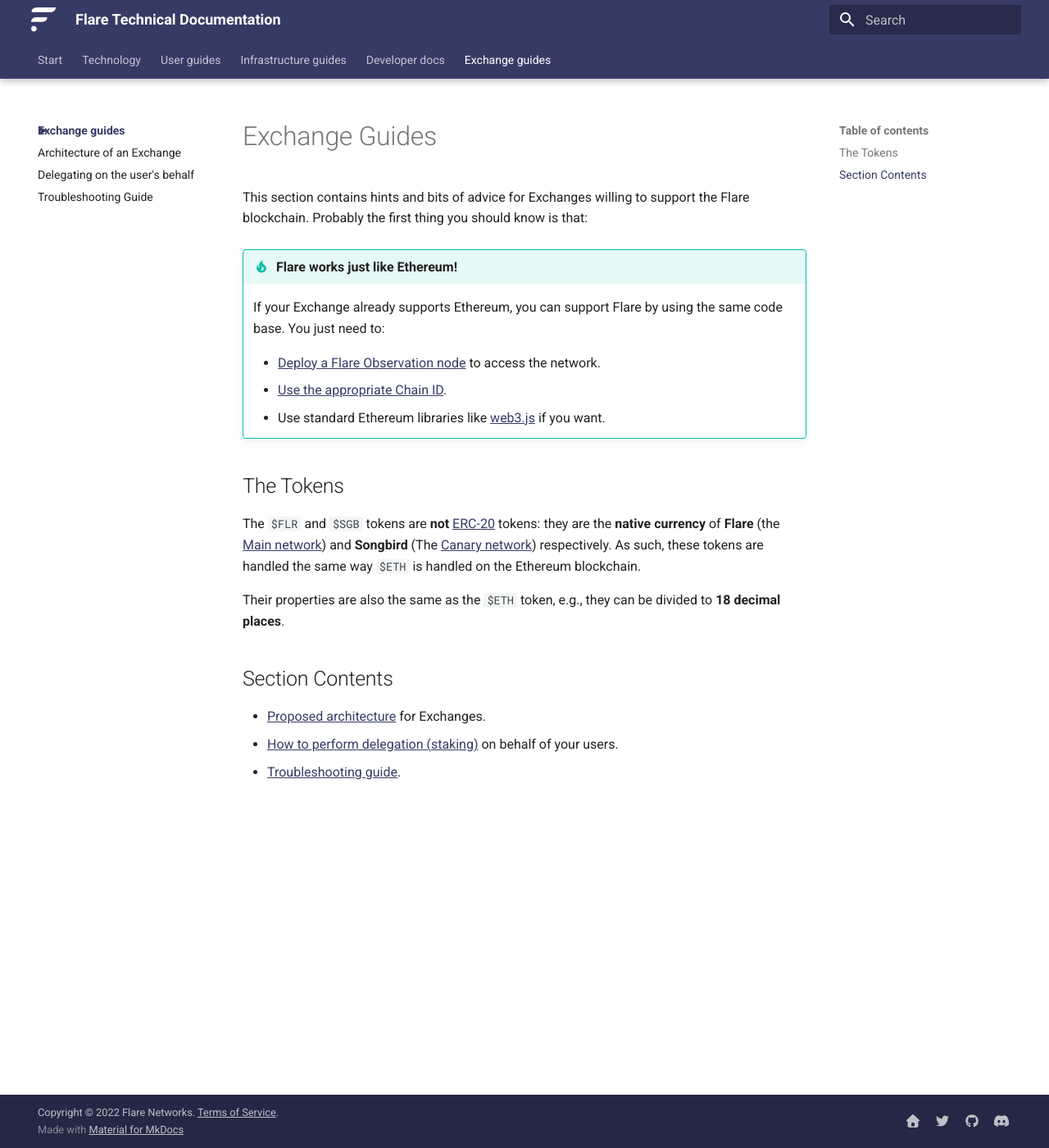
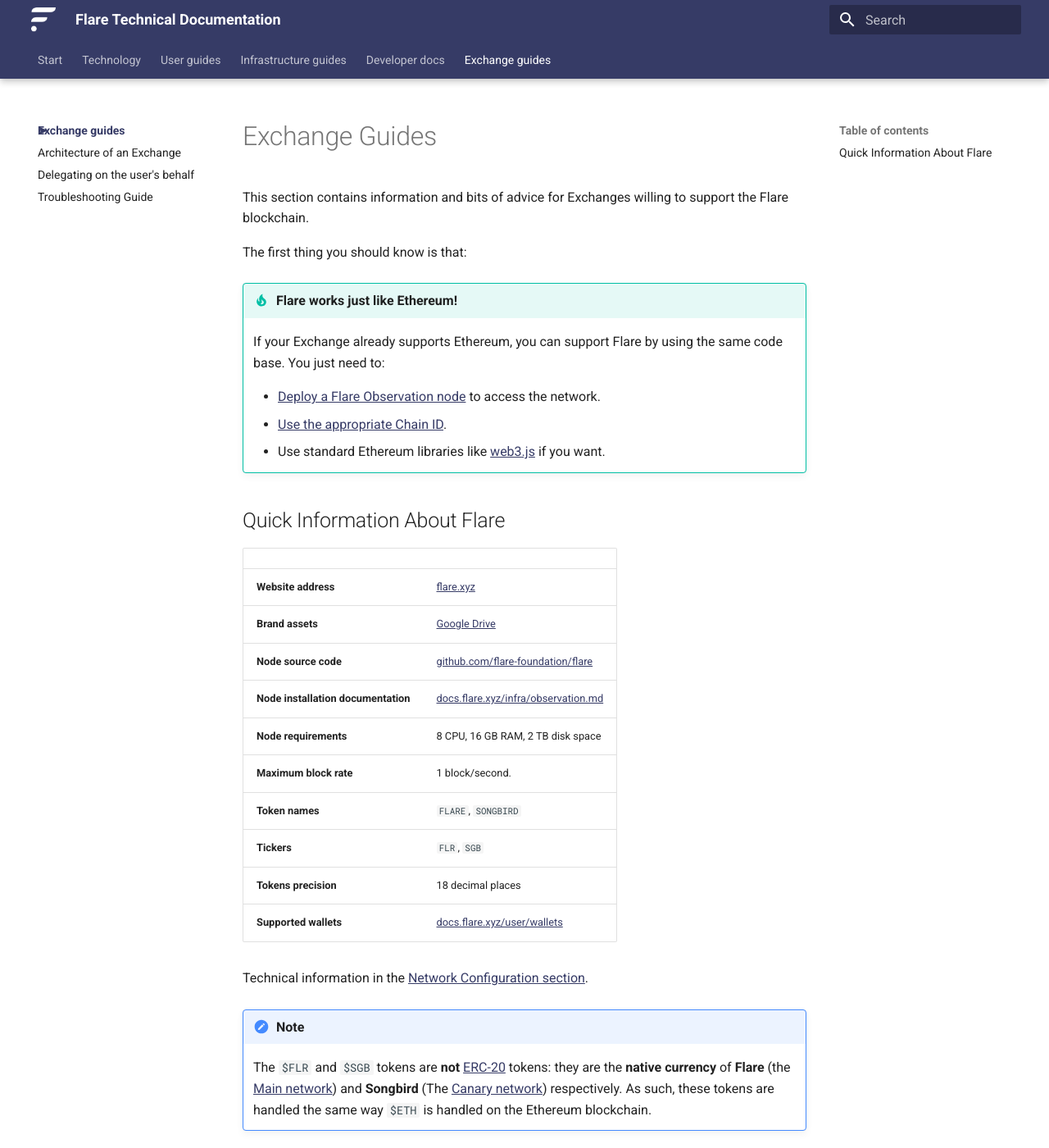
Before and after one commit to flare-foundation/docs, an MkDocs documentation site: the page built from docs/exchange/index.md, in a window 1280 px wide and 1400 px high. Shown: the whole window at 82% size. Built offline with MkDocs 1.6.1 and Material for MkDocs 9.7.7, drawn with Linux system fonts in a browser that asks for light colours; comment, search, counter and statistics services are not loaded.

Commit message:
Add quick Flare info for Exchanges
So they have the most commonly requested information readily available.

```diff
--- a/docs/exchange/index.md
+++ b/docs/exchange/index.md
@@ -1,6 +1,8 @@
 # Exchange Guides
 
-This section contains hints and bits of advice for Exchanges willing to support the Flare blockchain. Probably the first thing you should know is that:
+This section contains information and bits of advice for Exchanges willing to support the Flare blockchain.
+
+The first thing you should know is that:
 
 !!! tip "Flare works just like Ethereum!"
 
@@ -10,14 +12,26 @@
     * [Use the appropriate Chain ID](../dev/reference/network-configs.md).
     * Use standard Ethereum libraries like [web3.js](https://web3js.readthedocs.io/){target=_blank} if you want.
 
-## The Tokens
+## Quick Information About Flare
 
-The `$FLR` and `$SGB` tokens are **not** [ERC-20](https://ethereum.org/en/developers/docs/standards/tokens/erc-20/){target=_blank} tokens: they are the **native currency** of **Flare** (the [Main network](glossary.md#main_network)) and **Songbird** (The [Canary network](glossary.md#canary_network)) respectively. As such, these tokens are handled the same way `$ETH` is handled on the Ethereum blockchain.
+|                                     |                                                                               |
+| ----------------------------------- | ----------------------------------------------------------------------------- |
+| **Website address**                 | [flare.xyz](https://flare.xyz){target=_blank}                                 |
+| **Brand assets**                    | [Google Drive][brand-assets]{target=_blank}                                   |
+| **Node source code**                | [github.com/flare-foundation/flare][github]{target=_blank}                    |
+| **Node installation documentation** | [docs.flare.xyz/infra/observation.md](../infra/observation.md){target=_blank} |
+| **Node requirements**               | 8 CPU, 16 GB RAM, 2 TB disk space                                             |
+| **Maximum block rate**              | 1 block/second.                                                               |
+| **Token names**                     | `FLARE`, `SONGBIRD`                                                           |
+| **Tickers**                         | `FLR`, `SGB`                                                                  |
+| **Tokens precision**                | 18 decimal places                                                             |
+| **Supported wallets**               | [docs.flare.xyz/user/wallets](../user/wallets/index.md)                       |
 
-Their properties are also the same as the `$ETH` token, e.g., they can be divided to **18 decimal places**.
+[brand-assets]: https://drive.google.com/drive/folders/1mPrtIBb2k88E4f1fguEm3eAXLW74xOry?usp=sharing
+[github]: https://github.com/flare-foundation/flare
 
-## Section Contents
+Technical information in the [Network Configuration section](../dev/reference/network-configs.md).
 
-* [Proposed architecture](./architecture.md) for Exchanges.
-* [How to perform delegation (staking)](./delegation.md) on behalf of your users.
-* [Troubleshooting guide](./troubleshooting.md).
+!!! note
+
+    The `$FLR` and `$SGB` tokens are **not** [ERC-20](https://ethereum.org/en/developers/docs/standards/tokens/erc-20/){target=_blank} tokens: they are the **native currency** of **Flare** (the [Main network](glossary.md#main_network)) and **Songbird** (The [Canary network](glossary.md#canary_network)) respectively. As such, these tokens are handled the same way `$ETH` is handled on the Ethereum blockchain.
```
